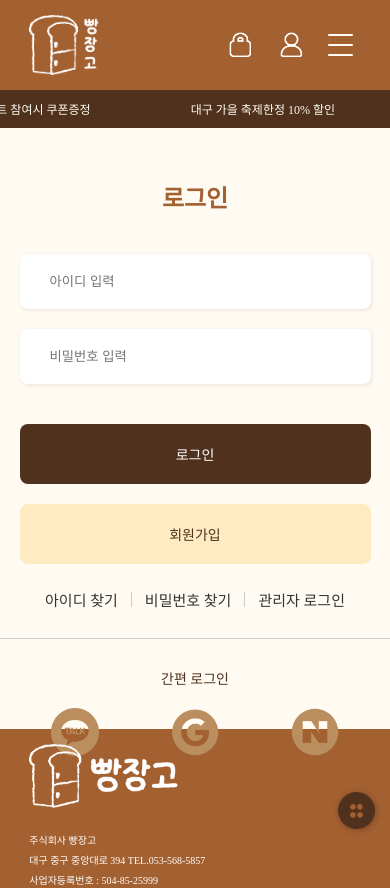
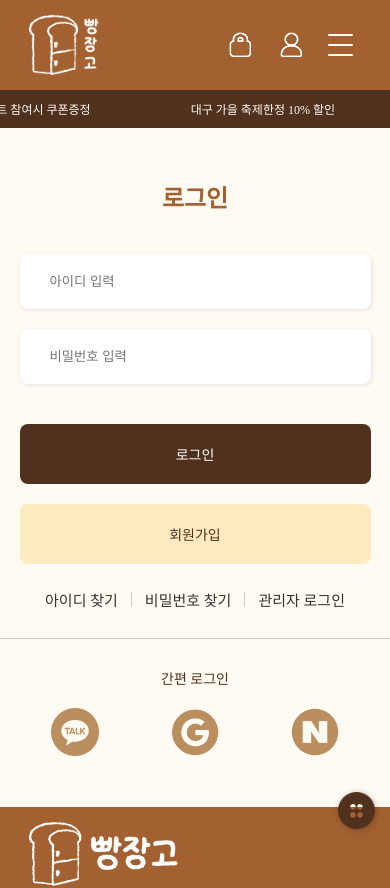
Before and after one commit to JIN44638/bbangjanggo, a Vue app: page /login in a window 390 px wide. Shown: the top 888 px of the page. Built offline with nearby package versions, Linux system fonts and the light colour scheme; a web font is replaced by a local one.

Commit message:
로그인페이지 높이 수정

```diff
--- a/src/views/Login.vue
+++ b/src/views/Login.vue
@@ -77,6 +77,9 @@ const login = () => {
 .login-wrap {
   background-color: $bg-color;
   height: calc(100vh - 89.77px - 115px);
+  @media (max-width: 650px) {
+    height: auto;
+  }
 
   .login-info-wrap {
     width: 100%;
```
